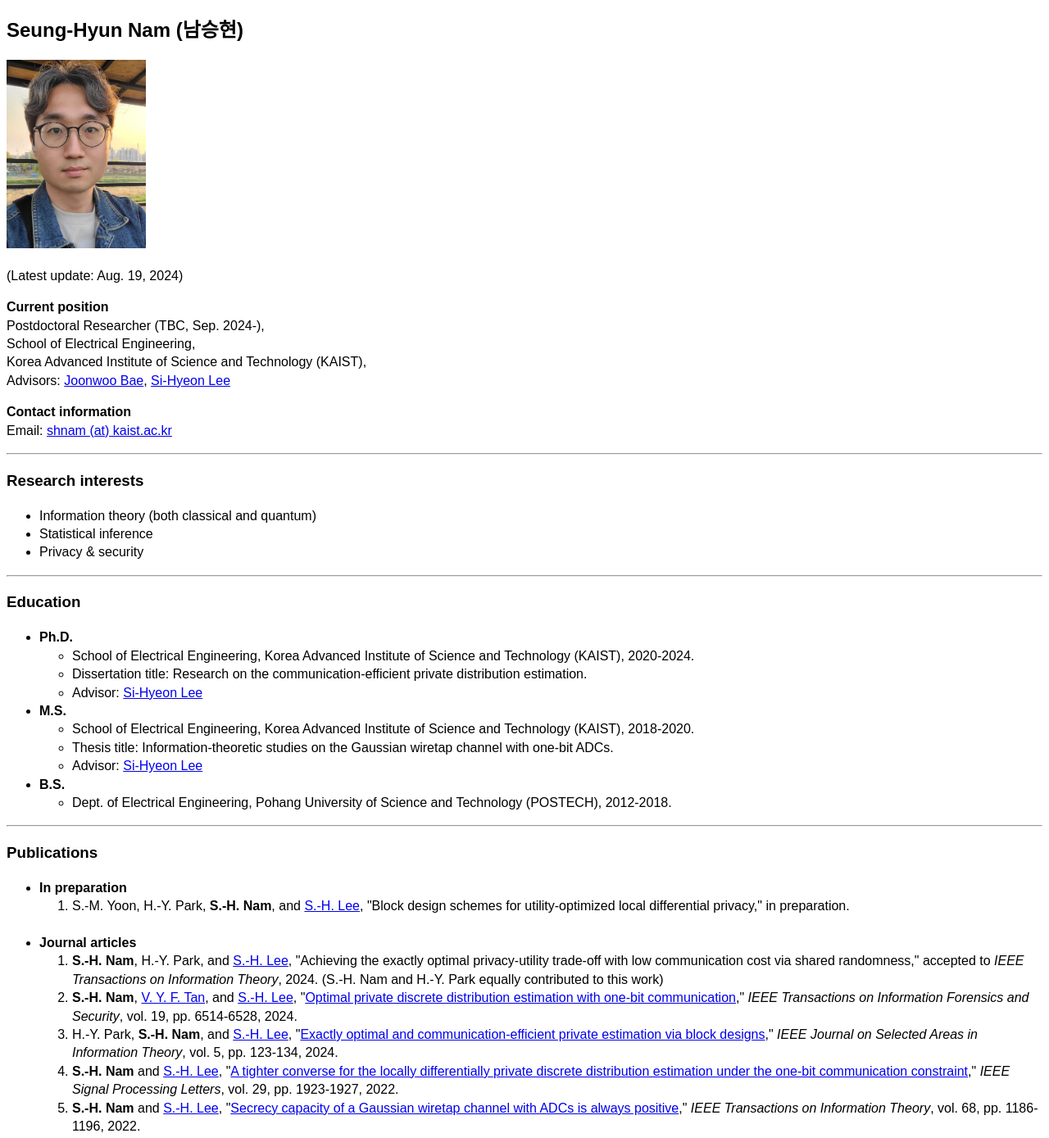
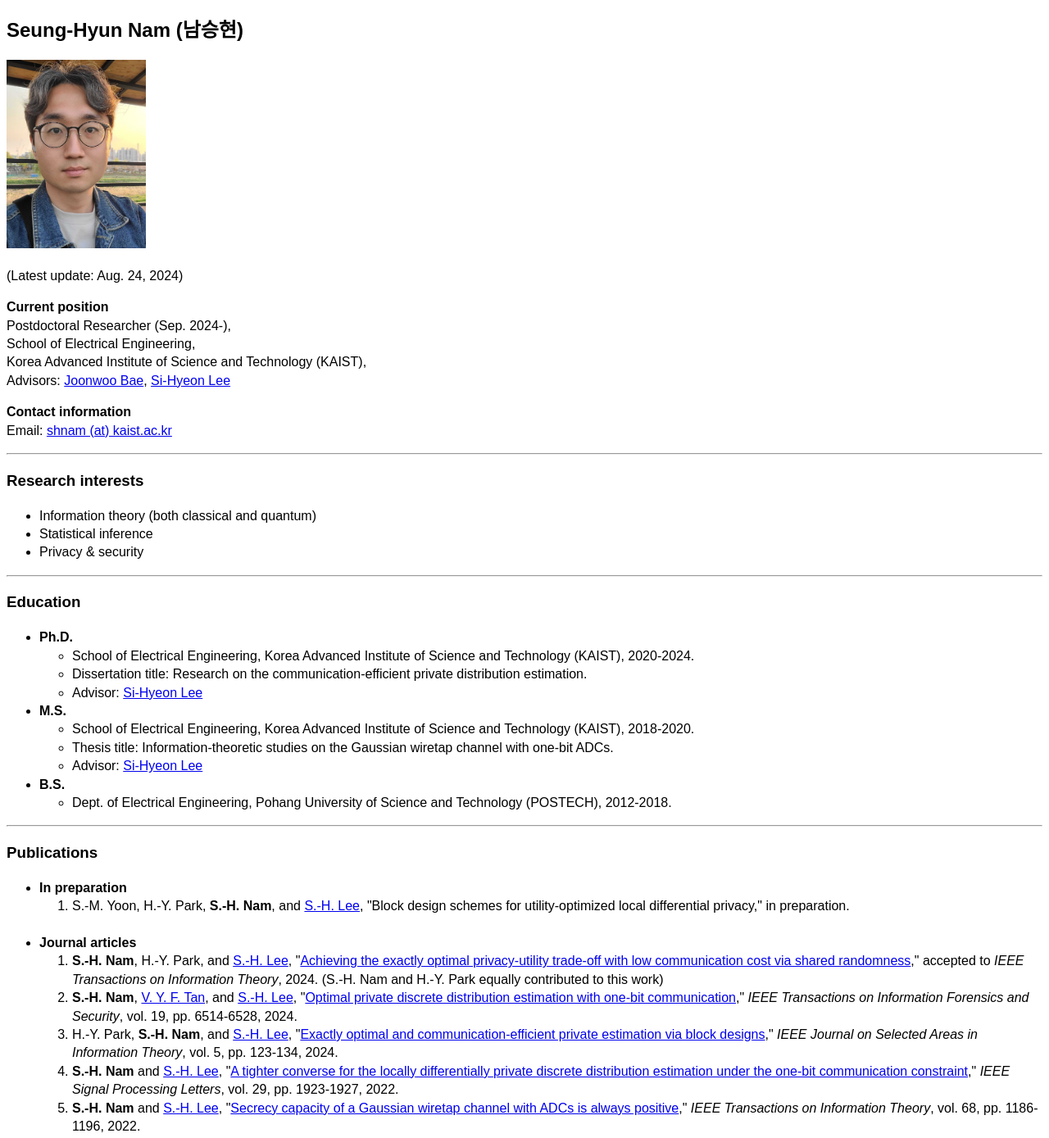
Before and after one commit to s-h-nam/webpage, a plain HTML site: page index.html in a window 1280 px wide. Shown: the top 1389 px of the page at 82% size. Drawn offline with nearby package versions, Linux system fonts and the light colour scheme.

Commit message:
Update position & TIT early access,

```diff
--- a/index.html
+++ b/index.html
@@ -30,11 +30,11 @@
     <h2>Seung-Hyun Nam (남승현)</h2>
     <img src="Fig_profile_shnam.jpg" alt="photo" width="170"
   height="230">
-    <p> (Latest update: Aug. 19, 2024)</p>
+    <p> (Latest update: Aug. 24, 2024)</p>
 
     <p>
         <b> Current position</b>
-        <br>Postdoctoral Researcher (TBC, Sep. 2024-),
+        <br>Postdoctoral Researcher (Sep. 2024-),
         <br> School of Electrical Engineering,
         <br> Korea Advanced Institute of Science and Technology (KAIST),
         <br> Advisors: <a href="https://sites.google.com/view/qitkaist/people/joonwoo-bae?authuser=0">Joonwoo Bae</a>, <a href="https://sites.google.com/view/kaist-infolab/team/professor?authuser=0">Si-Hyeon Lee</a>
@@ -90,7 +90,7 @@
         <br>
         <li><b>Journal articles</b>
         <ol>
-            <li> <b>S.-H. Nam</b>, H.-Y. Park, and <a href="https://sites.google.com/view/kaist-infolab/team/professor?authuser=0">S.-H. Lee</a>, "Achieving the exactly optimal privacy-utility trade-off with low communication cost via shared randomness," accepted to <i>IEEE Transactions on Information Theory</i>, 2024. (S.-H. Nam and H.-Y. Park equally contributed to this work)</li>
+            <li> <b>S.-H. Nam</b>, H.-Y. Park, and <a href="https://sites.google.com/view/kaist-infolab/team/professor?authuser=0">S.-H. Lee</a>, "<a href="https://ieeexplore.ieee.org/document/10644066">Achieving the exactly optimal privacy-utility trade-off with low communication cost via shared randomness</a>," accepted to <i>IEEE Transactions on Information Theory</i>, 2024. (S.-H. Nam and H.-Y. Park equally contributed to this work)</li>
             <li> <b>S.-H. Nam</b>, <a href="https://vyftan.github.io">V. Y. F. Tan</a>, and <a href="https://sites.google.com/view/kaist-infolab/team/professor?authuser=0">S.-H. Lee</a>, "<a href="https://ieeexplore.ieee.org/abstract/document/10571968">Optimal private discrete distribution estimation with one-bit communication</a>," <i>IEEE Transactions on Information Forensics and Security</i>, vol. 19, pp. 6514-6528, 2024. </li>
             <li> H.-Y. Park, <b>S.-H. Nam</b>, and <a href="https://sites.google.com/view/kaist-infolab/team/professor?authuser=0">S.-H. Lee</a>, "<a href="https://ieeexplore.ieee.org/document/10480680">Exactly optimal and communication-efficient private estimation via block designs</a>," <i>IEEE Journal on Selected Areas in Information Theory</i>,  vol. 5, pp. 123-134, 2024.</li>
             <li> <b>S.-H. Nam</b> and <a href="https://sites.google.com/view/kaist-infolab/team/professor?authuser=0">S.-H. Lee</a>, "<a href="https://ieeexplore.ieee.org/document/9881872">A tighter converse for the locally differentially private discrete distribution estimation under the one-bit communication constraint</a>," <i>IEEE Signal Processing Letters</i>, vol. 29, pp. 1923-1927, 2022.</li>
```
